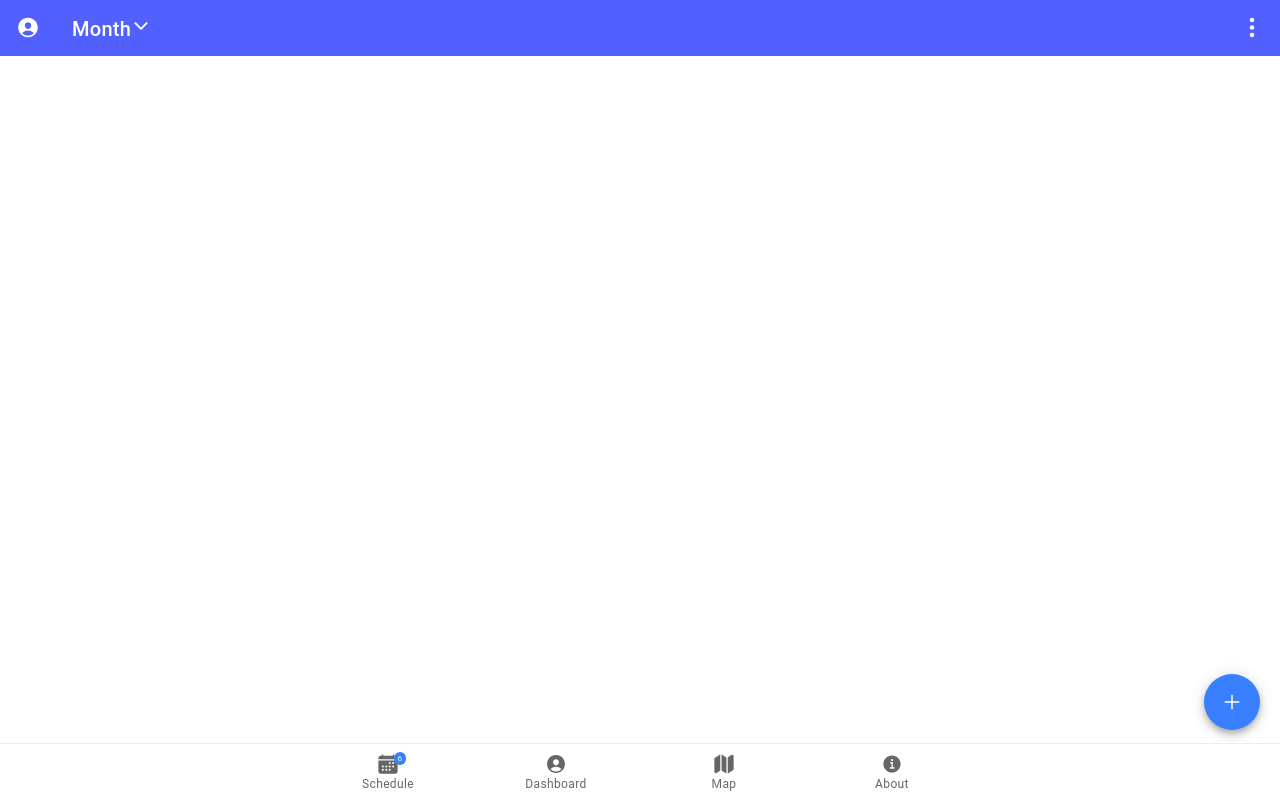
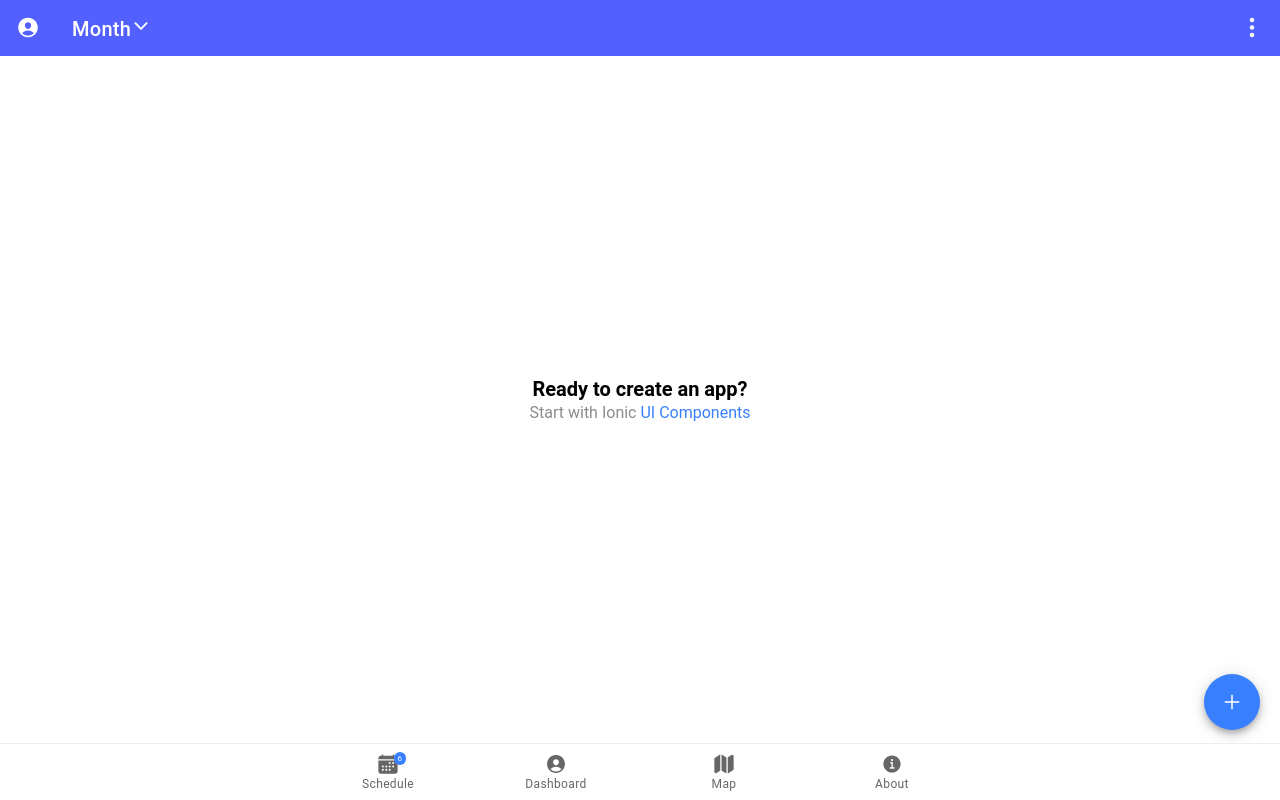
Before and after one commit to GCnomore/moneyApp, a React (Create React App) app: page /moneyApp/home in a window 1280 px wide. Built offline with nearby package versions, Linux system fonts and the light colour scheme.

Commit message:
done for today

```diff
--- a/package.json
+++ b/package.json
@@ -2,12 +2,17 @@
   "name": "moneyApp",
   "version": "0.0.1",
   "private": true,
+  "homepage": "http://GCnomore.github.io/moneyApp",
   "dependencies": {
     "@capacitor/app": "1.1.1",
+    "@capacitor/camera": "^1.3.1",
     "@capacitor/core": "3.4.3",
+    "@capacitor/filesystem": "^1.1.0",
     "@capacitor/haptics": "1.1.4",
     "@capacitor/keyboard": "1.2.2",
     "@capacitor/status-bar": "1.0.8",
+    "@capacitor/storage": "^1.2.5",
+    "@ionic/pwa-elements": "^3.1.1",
     "@ionic/react": "^6.0.0",
     "@ionic/react-router": "^6.0.0",
     "@testing-library/jest-dom": "^5.11.9",
--- a/src/Router.tsx
+++ b/src/Router.tsx
@@ -6,8 +6,8 @@ import Dashboard from "./pages/Dashboard/Dashboard";
 
 export default function Router(): JSX.Element {
   return (
-    <IonReactRouter>
-      <IonRouterOutlet animated={true}>
+    <IonReactRouter basename="/moneyApp">
+      <IonRouterOutlet basePath="/moneyApp">
         <Route exact path="/home" component={Home} />
         <Route exact path="/dashboard" component={Dashboard} />
         <Redirect exact from="/" to="/home" />
--- a/src/index.tsx
+++ b/src/index.tsx
@@ -1,22 +1,18 @@
-import React from 'react';
-import ReactDOM from 'react-dom';
-import App from './App';
-import * as serviceWorkerRegistration from './serviceWorkerRegistration';
-import reportWebVitals from './reportWebVitals';
+import React from "react";
+import ReactDOM from "react-dom";
+import App from "./App";
+import * as serviceWorkerRegistration from "./serviceWorkerRegistration";
+import reportWebVitals from "./reportWebVitals";
+import { defineCustomElements } from "@ionic/pwa-elements/loader";
 
 ReactDOM.render(
   <React.StrictMode>
     <App />
   </React.StrictMode>,
-  document.getElementById('root')
+  document.getElementById("root")
 );
 
-// If you want your app to work offline and load faster, you can change
-// unregister() to register() below. Note this comes with some pitfalls.
-// Learn more about service workers: https://cra.link/PWA
-serviceWorkerRegistration.unregister();
+serviceWorkerRegistration.register();
 
-// If you want to start measuring performance in your app, pass a function
-// to log results (for example: reportWebVitals(console.log))
-// or send to an analytics endpoint. Learn more: https://bit.ly/CRA-vitals
 reportWebVitals();
+defineCustomElements(window);
```
Also changed, not shown: 1 other file (tests, documents, lock files or other folders).
